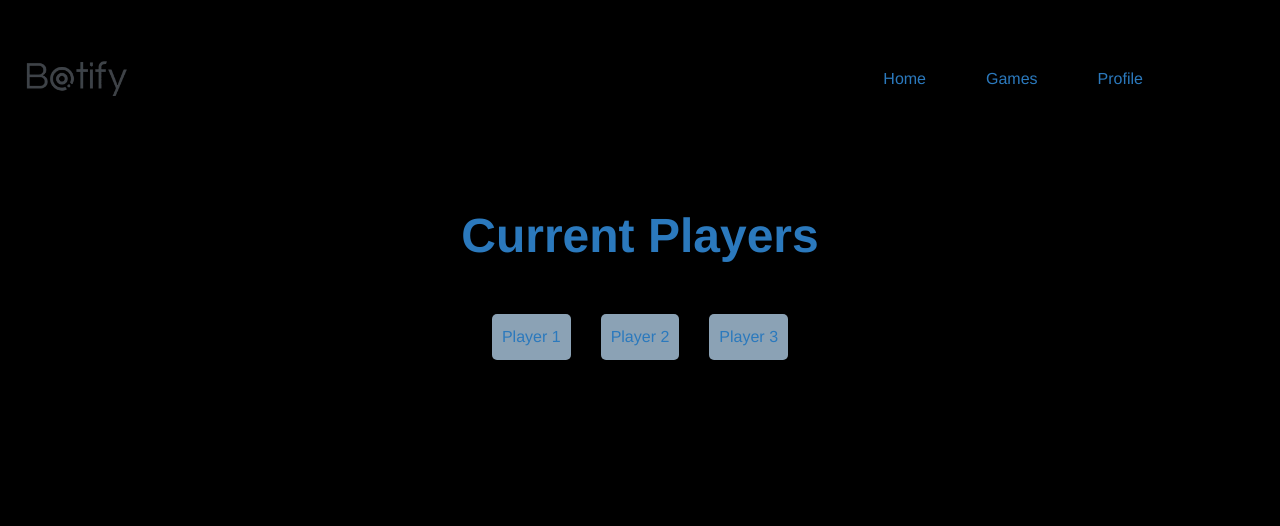
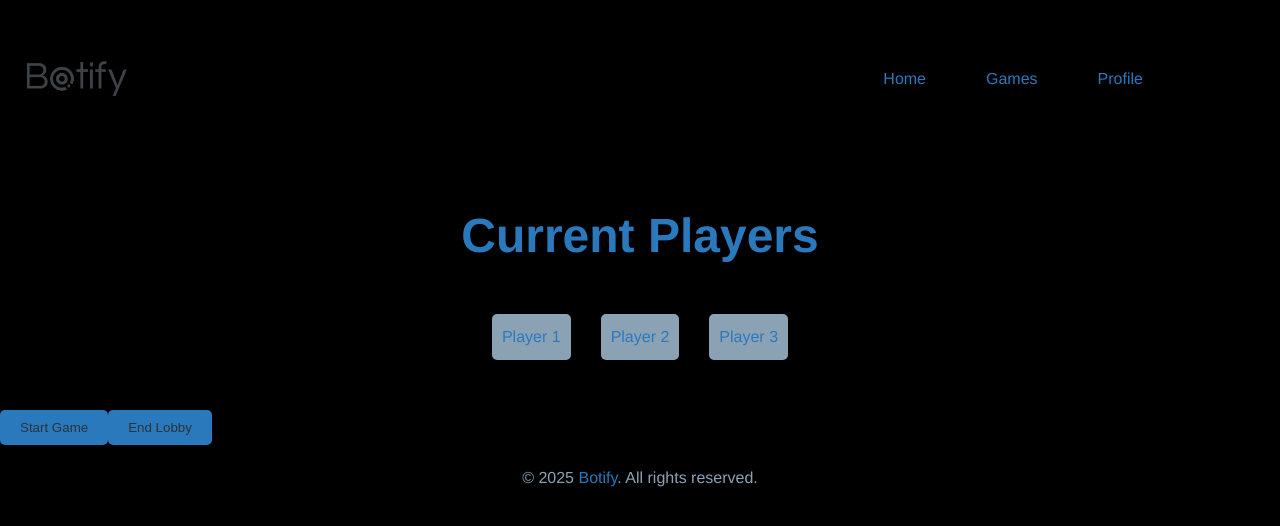
Before and after one commit to jamesql/AIChatRoom, a Next.js app in the folder React/: page /lobby_dev in a window 1280 px wide. Shown: the top 526 px of the page. Built offline with nearby package versions, Linux system fonts and the light colour scheme.

Commit message:
[react] add LobbyHostOptions component and integrate into lobby_dev page

```diff
--- /dev/null
+++ b/React/components/LobbyHostOptions.tsx
@@ -0,0 +1,16 @@
+import React from 'react';
+
+const LobbyHostOptions: React.FC = ({ }) => {
+    return (
+        <div className="lobby-host-options">
+            <button  className="start-game-button">
+                Start Game
+            </button>
+            <button className="end-lobby-button">
+                End Lobby
+            </button>
+        </div>
+    );
+};
+
+export default LobbyHostOptions;
--- a/React/pages/lobby_dev.tsx
+++ b/React/pages/lobby_dev.tsx
@@ -2,12 +2,16 @@ import React from 'react';
 import classes from '../styles/lobby.module.css';
 import NavigationBar from '@/components/NavigationBar';
 import CurrentPlayers from '@/components/CurrentPlayers';
+import LobbyHostOptions from '@/components/LobbyHostOptions';
+import Footer from '@/components/Footer';
 
 const LobbyDev: React.FC = () => {
     return (
         <div className={classes.container}>
             <NavigationBar authButtons={false} />
             <CurrentPlayers players={[{ name: 'Player 1' }, { name: 'Player 2' }, { name: 'Player 3' }]} />
+            <LobbyHostOptions />
+            <Footer />
         </div>
     );
 };
```
